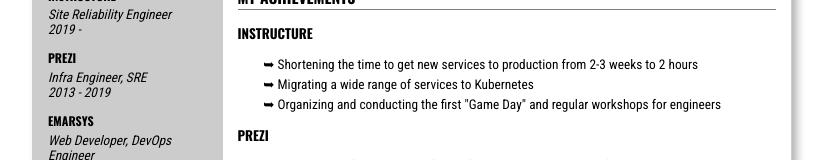
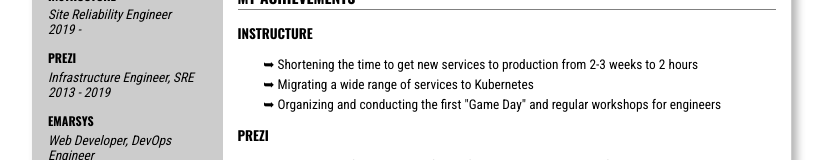
Before and after one commit to kbence/resume.kiglics.com, a Next.js app: page / in a window 1280 px wide. Shown: the part 421-581 px from the top of the page, without its empty margins (228-1060 px from the left). Built offline with nearby package versions, Linux system fonts and the light colour scheme; some icons are missing.

Commit message:
Expanded Infra in career step

```diff
--- a/components/PersonalInfo.js
+++ b/components/PersonalInfo.js
@@ -29,7 +29,7 @@ export default class PersonalInfo extends React.Component {
 
     <div className={style.careerstep}>
       <h4>Prezi</h4>
-      <span>Infra Engineer, SRE</span>
+      <span>Infrastructure Engineer, SRE</span>
       <span>2013 - 2019</span>
     </div>
 
```
